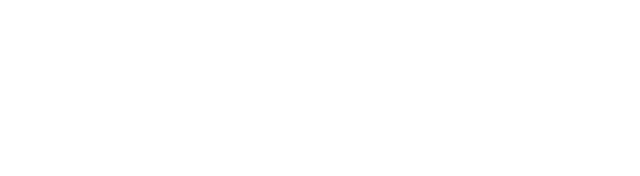
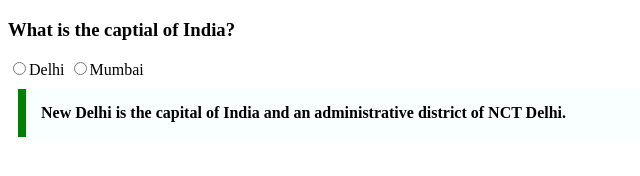
Before and after one commit to acciojob/trivia-AniketGauda, a website: page main.html in a window 1280 px wide. Shown: the whole page, without its empty margins (0-640 px from the left). Drawn offline with Linux system fonts and the light colour scheme.

Commit message:
created a submission

```diff
--- a/main.html
+++ b/main.html
@@ -8,6 +8,15 @@
 
 <body>
 	<!-- the entire body must be written by student -->
+	<label>
+            <h3>What is the captial of India?</h3>
+        </label>
+        <input type="radio" name="capital">Delhi
+        <input type="radio" name="capital">Mumbai
+        <br>
+        <blockquote>
+            New Delhi is the capital of India and an administrative district of NCT Delhi.
+        </blockquote>
     <script type="text/javascript" src="./script.js">
 </script>
 
--- a/styles.css
+++ b/styles.css
@@ -1,2 +1,10 @@
 
 /* Your CSS Code here. */
+blockquote{
+                max-width: 600px;
+                margin: 10px;
+                padding: 15px;
+                border-left: 8px solid green;
+                background-color: #f8fffe;
+                font-weight: bold;
+            }
```
